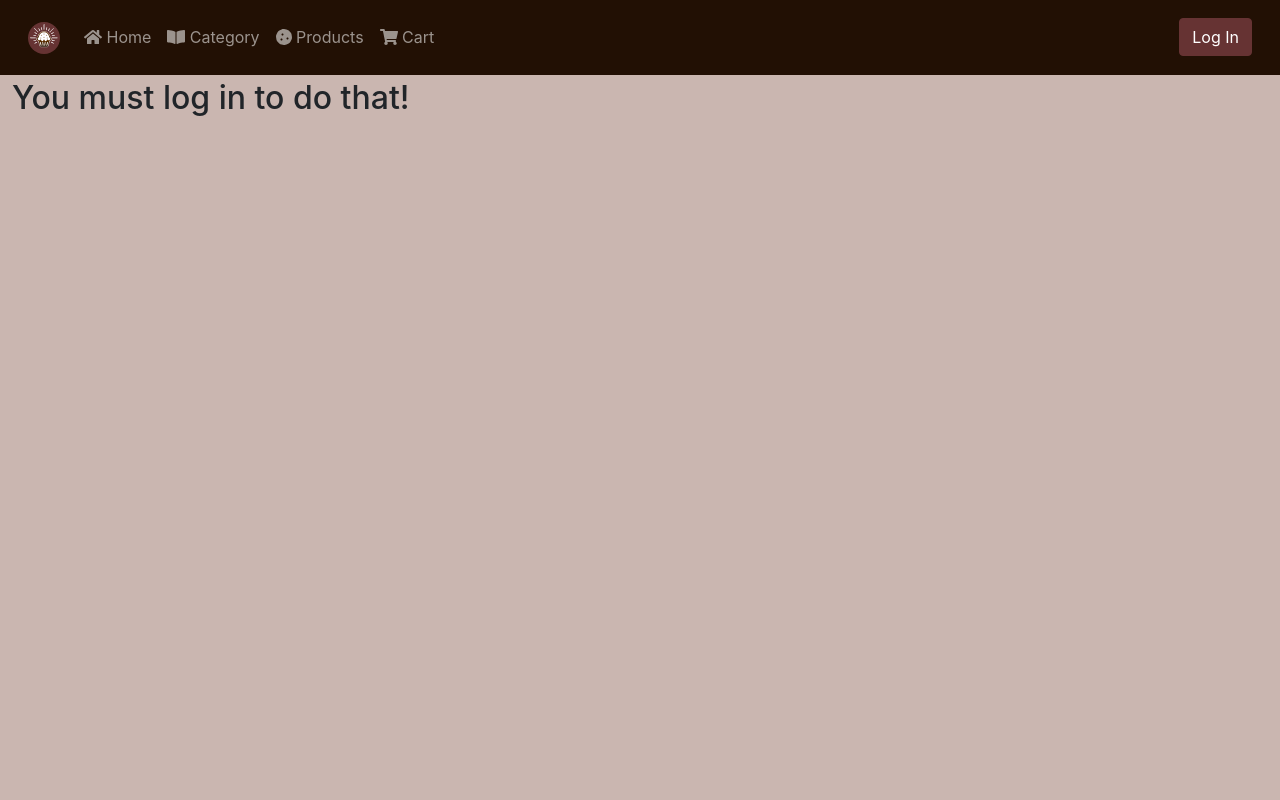
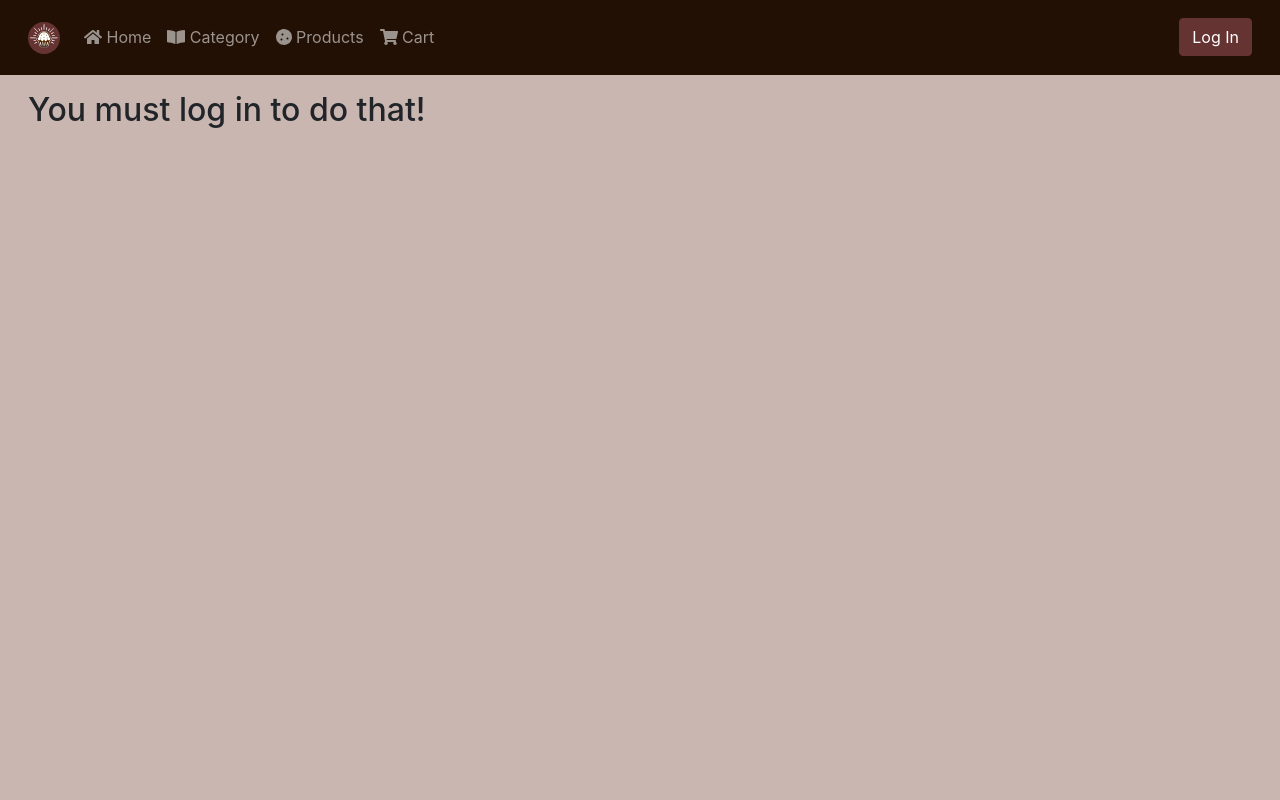
Before and after one commit to HawksHail/bakery-front, a React (Create React App) app: page /login in a window 1280 px wide. Shown: the top 800 px of the page. Built offline with nearby package versions, Linux system fonts and the light colour scheme.

Commit message:
Adjust margin and padding made spacing better and more consistent

```diff
--- a/src/components/App.js
+++ b/src/components/App.js
@@ -50,12 +50,8 @@ function App() {
 	return (
 		<Router>
 			<Navbar />
-			<Container
-				fluid
-				className="pt-1 d-flex flex-column justify-content-between"
-				style={{ minHeight: "100vh" }}
-			>
-				<main>
+			<Container fluid style={{ minHeight: "100vh" }}>
+				<main className="mx-3">
 					<Switch>
 						<Route exact path="/">
 							<Home />
--- a/src/components/DisplayAllProducts.jsx
+++ b/src/components/DisplayAllProducts.jsx
@@ -46,7 +46,7 @@ function DisplayAllProducts({ history }) {
 	};
 
 	return (
-		<Row className="p-1">
+		<Row>
 			<Alert
 				className="fixed-bottom m-3 w-25"
 				show={showAlert}
--- a/src/components/DisplayCart.jsx
+++ b/src/components/DisplayCart.jsx
@@ -70,17 +70,17 @@ function DisplayCart() {
 
 	if (!cart) {
 		return (
-			<div className="p-3">
+			<>
 				<h1>Cart</h1>
 				<h4>
 					<Loading />
 				</h4>
-			</div>
+			</>
 		);
 	}
 
 	return (
-		<div className="p-3">
+		<>
 			<h1>Cart</h1>
 			<Alert
 				className="fixed-bottom m-3 w-25"
@@ -129,7 +129,7 @@ function DisplayCart() {
 					</div>
 				</div>
 			)}
-		</div>
+		</>
 	);
 }
 
--- a/src/components/DisplayCategoryItems.jsx
+++ b/src/components/DisplayCategoryItems.jsx
@@ -56,7 +56,7 @@ function DisplayCategoryItems({ history }) {
 	}
 
 	return (
-		<Row className="p-1">
+		<Row>
 			<Alert
 				className="fixed-bottom m-3 w-25"
 				show={showAlert}
--- a/src/components/Navbar.jsx
+++ b/src/components/Navbar.jsx
@@ -23,6 +23,7 @@ function DisplayNavbar() {
 			expand="md"
 			sticky="top"
 			collapseOnSelect
+			className="mb-3"
 		>
 			<Container fluid>
 				<Navbar.Brand as={Link} eventKey="0" to="/">
```
